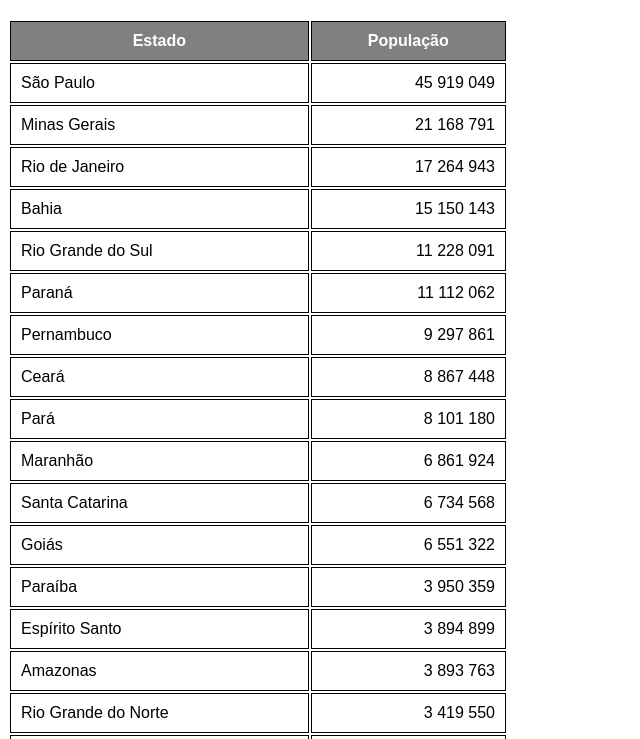
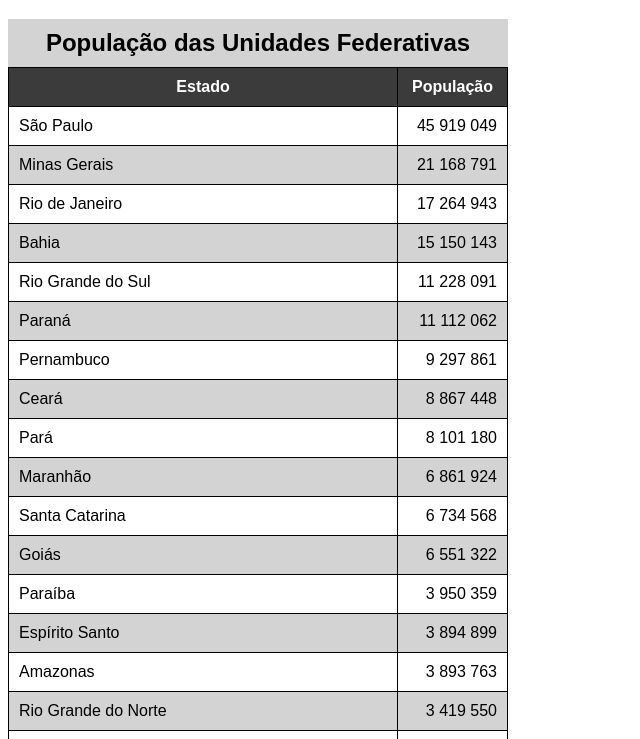
Before and after one commit to LucasDAndrade/html-css, a plain HTML site: page exercícios/ex023/tabela002.html in a window 1280 px wide. Shown: the part 61-800 px from the top of the page, without its empty margins (0-640 px from the left). Drawn offline with Linux system fonts and the light colour scheme.

Commit message:
ex002 finalizado, iniciado 003

```diff
--- a/exercícios/ex023/tabela002.html
+++ b/exercícios/ex023/tabela002.html
@@ -5,13 +5,25 @@
   <meta name="viewport" content="width=device-width, initial-scale=1.0">
   <title>Tabela</title>
   <style>
+    caption {
+      font-size: 1.5em;
+      font-weight: bold;
+      padding: 10px;
+      background-color: lightgray;
+    }
+
     body {
       font-family: Arial, Helvetica, sans-serif;
     }
 
     table {
       width: 500px;
-      border: collapse;
+      border-collapse: collapse;
+      position: relative; /*para o titulo acompanhar o scroll */
+    }
+
+    tbody > tr:nth-child(2n) { /*pode-se usar odd e even no lugar de 2n, para maior personalização */
+      background-color: lightgray;
     }
 
     td, th {
@@ -20,8 +32,14 @@
     }
 
     thead, tfoot {
-      background-color: gray;
+      background-color: rgb(60, 59, 59);
       color: white;
+    }
+
+    thead > tr > th {
+      position: sticky; /*colar para seguir o scroll */
+      top: -1px;
+      background-color: rgb(60, 59, 59);;
     }
 
     td.num {
@@ -35,6 +53,7 @@
      Anatomia para tabelas grandes
 
       TABLE
+        CAPTION (legenda da tabela, título)
         THEAD
           TR, TD, TH
         TBODY
@@ -43,10 +62,11 @@
           TR, TD, TH
   -->
   <table>
+    <caption>População das Unidades Federativas</caption>
     <thead>
       <tr>
-        <th>Estado</th>
-        <th>População</th>
+        <th scope="col">Estado</th>
+        <th scope="col" style="width: 50px;">População</th>
       </tr>
     </thead>
     <tbody>
@@ -161,10 +181,14 @@
     </tbody>
     <tfoot>
       <tr>
-        <th>Total de habitantes</th>
+        <th scope="row">Total de habitantes</th>
         <td class="num"><strong>210.174.125</strong></td>
       </tr>
     </tfoot>
   </table>
 </body>
-</html>
+</html> <!-- [scope = col] -> dados do título abaixo dele
+             [scope = row] -> dados do título ao lado dele
+
+    Não causa impacto visual, mas é importante para que os mecanismos de busca consigam analisar os dados de forma coerente e fazer sentido para eles.
+-->
```
Also changed, not shown: exercícios/ex023/tabela003.html (added, +11 -0 lines).
